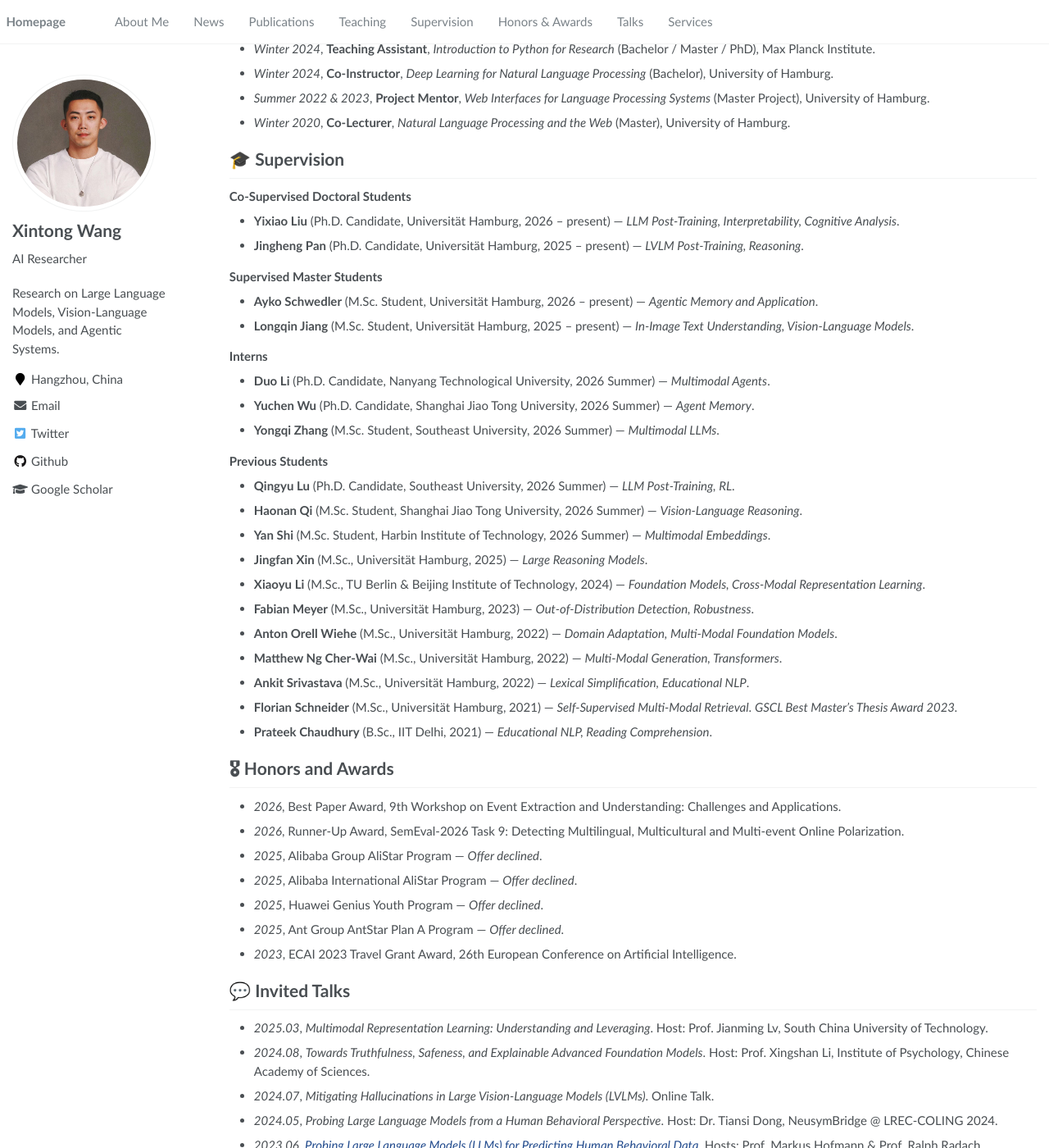
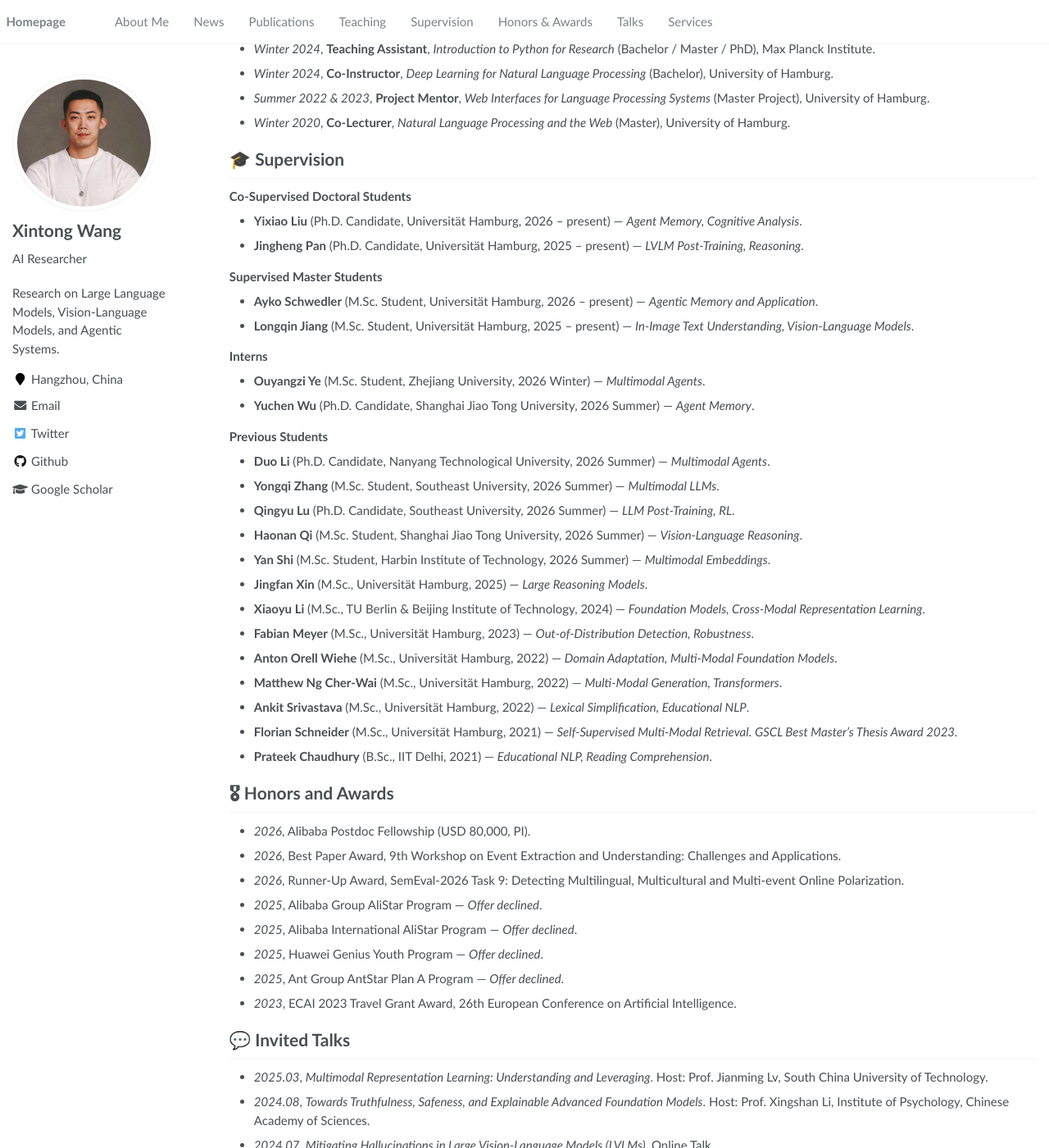
Before and after one commit to Ethanscuter/ethanscuter.github.io, a Jekyll site: the page built from _pages/about.md, in a window 1280 px wide and 1400 px high, scrolled down 3127 px. Shown: the whole window at 82% size. Built offline with Jekyll 4.4.1, drawn with Linux system fonts in a browser that asks for light colours.

Commit message:
Update supervision and honors

```diff
--- a/_pages/about.md
+++ b/_pages/about.md
@@ -138,7 +138,7 @@ My research focuses on **large language models and agentic systems**, with an em
 # 🎓 Supervision
 
 **Co-Supervised Doctoral Students**
-- **Yixiao Liu** (Ph.D. Candidate, Universität Hamburg, 2026 – present) — *LLM Post-Training, Interpretability, Cognitive Analysis*.
+- **Yixiao Liu** (Ph.D. Candidate, Universität Hamburg, 2026 – present) — *Agent Memory, Cognitive Analysis*.
 - **Jingheng Pan** (Ph.D. Candidate, Universität Hamburg, 2025 – present) — *LVLM Post-Training, Reasoning*.
 
 **Supervised Master Students**
@@ -146,11 +146,12 @@ My research focuses on **large language models and agentic systems**, with an em
 - **Longqin Jiang** (M.Sc. Student, Universität Hamburg, 2025 – present) — *In-Image Text Understanding, Vision-Language Models*.
 
 **Interns**
-- **Duo Li** (Ph.D. Candidate, Nanyang Technological University, 2026 Summer) — *Multimodal Agents*.
+- **Ouyangzi Ye** (M.Sc. Student, Zhejiang University, 2026 Winter) — *Multimodal Agents*.
 - **Yuchen Wu** (Ph.D. Candidate, Shanghai Jiao Tong University, 2026 Summer) — *Agent Memory*.
-- **Yongqi Zhang** (M.Sc. Student, Southeast University, 2026 Summer) — *Multimodal LLMs*.
 
 **Previous Students**
+- **Duo Li** (Ph.D. Candidate, Nanyang Technological University, 2026 Summer) — *Multimodal Agents*.
+- **Yongqi Zhang** (M.Sc. Student, Southeast University, 2026 Summer) — *Multimodal LLMs*.
 - **Qingyu Lu** (Ph.D. Candidate, Southeast University, 2026 Summer) — *LLM Post-Training, RL*.
 - **Haonan Qi** (M.Sc. Student, Shanghai Jiao Tong University, 2026 Summer) — *Vision-Language Reasoning*.
 - **Yan Shi** (M.Sc. Student, Harbin Institute of Technology, 2026 Summer) — *Multimodal Embeddings*.
@@ -165,6 +166,7 @@ My research focuses on **large language models and agentic systems**, with an em
 
 
 # 🎖 Honors and Awards
+- *2026*, Alibaba Postdoc Fellowship (USD 80,000, PI).
 - *2026*, Best Paper Award, 9th Workshop on Event Extraction and Understanding: Challenges and Applications.
 - *2026*, Runner-Up Award, SemEval-2026 Task 9: Detecting Multilingual, Multicultural and Multi-event Online Polarization.
 - *2025*, Alibaba Group AliStar Program — *Offer declined*.
```
